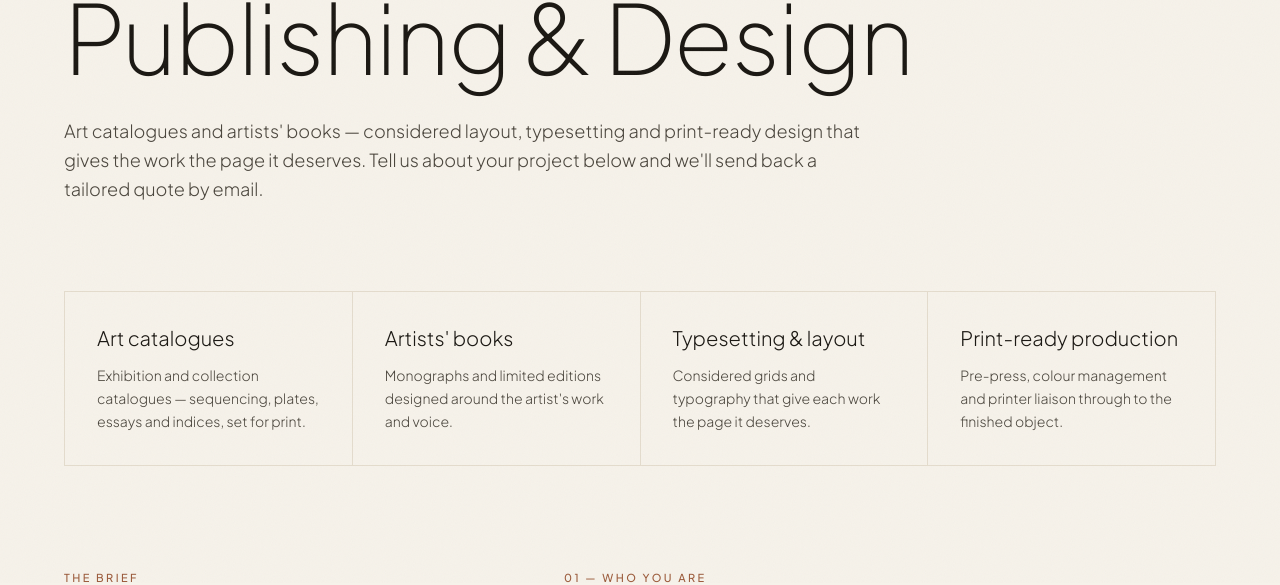
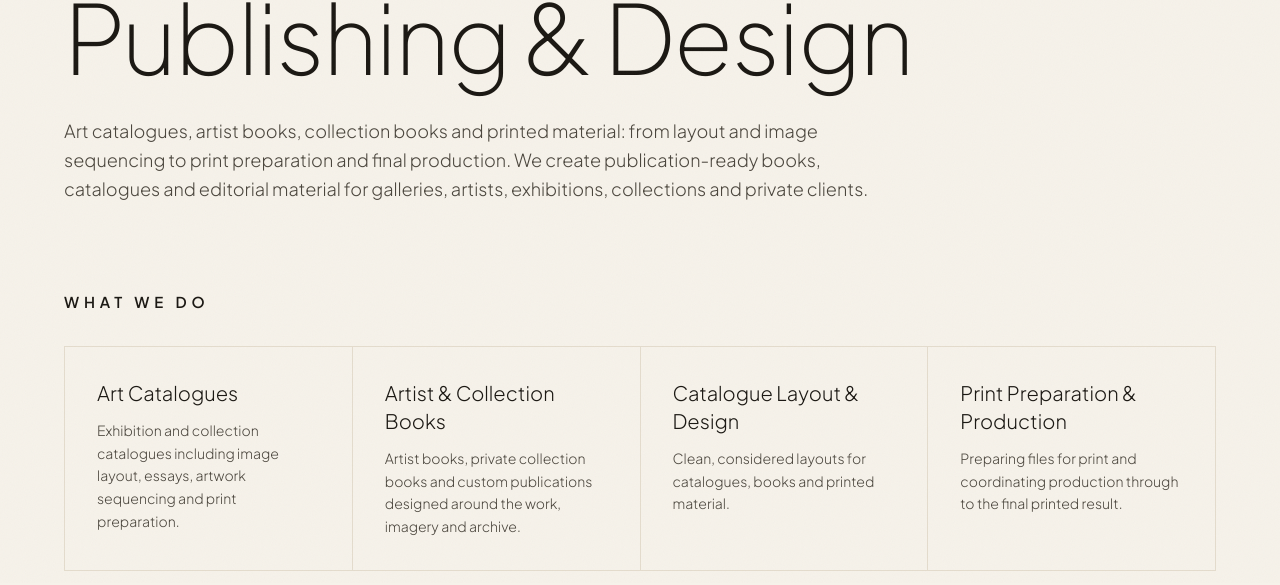
Before and after one commit to Jennifer-Zaharieva/thakatha-website, a Next.js app: page /publishing-design in a window 1280 px wide. Shown: the part 217-802 px from the top of the page. Built offline with nearby package versions, Linux system fonts and the light colour scheme; no server answers.

Commit message:
Update page.tsx

```diff
--- a/app/publishing-design/page.tsx
+++ b/app/publishing-design/page.tsx
@@ -6,25 +6,25 @@ import BriefForm from "@/components/BriefForm";
 export const metadata: Metadata = {
   title: "Publishing & Design — Catalogues & Artists' Books",
   description:
-    "Art catalogues and artists' books — considered layout, typesetting and print-ready design. Send us your brief and we'll return a tailored quote.",
+    "Art catalogues, artist books, collection books and printed material: from layout and image sequencing to print preparation and final production.",
 };
 
 const services = [
   {
-    t: "Art catalogues",
-    d: "Exhibition and collection catalogues — sequencing, plates, essays and indices, set for print.",
+    t: "Art Catalogues",
+    d: "Exhibition and collection catalogues including image layout, essays, artwork sequencing and print preparation.",
   },
   {
-    t: "Artists' books",
-    d: "Monographs and limited editions designed around the artist's work and voice.",
+    t: "Artist & Collection Books",
+    d: "Artist books, private collection books and custom publications designed around the work, imagery and archive.",
   },
   {
-    t: "Typesetting & layout",
-    d: "Considered grids and typography that give each work the page it deserves.",
+    t: "Catalogue Layout & Design",
+    d: "Clean, considered layouts for catalogues, books and printed material.",
   },
   {
-    t: "Print-ready production",
-    d: "Pre-press, colour management and printer liaison through to the finished object.",
+    t: "Print Preparation & Production",
+    d: "Preparing files for print and coordinating production through to the final printed result.",
   },
 ];
 
@@ -34,10 +34,11 @@ export default function PublishingDesignPage() {
       <PageHero
         kicker="Print & Editorial"
         title="Publishing & Design"
-        lead="Art catalogues and artists' books — considered layout, typesetting and print-ready design that gives the work the page it deserves. Tell us about your project below and we'll send back a tailored quote by email."
+        lead="Art catalogues, artist books, collection books and printed material: from layout and image sequencing to print preparation and final production. We create publication-ready books, catalogues and editorial material for galleries, artists, exhibitions, collections and private clients."
       />
 
       <section className="container-x py-10">
+        <h2 className="mb-8 text-[15px] font-semibold uppercase tracking-wide2 text-ink">What We Do</h2>
         <div className="grid gap-px overflow-hidden border border-line bg-line sm:grid-cols-2 lg:grid-cols-4">
           {services.map((s, i) => (
             <Reveal key={s.t} delay={i * 50} className="bg-bone p-8">
```
